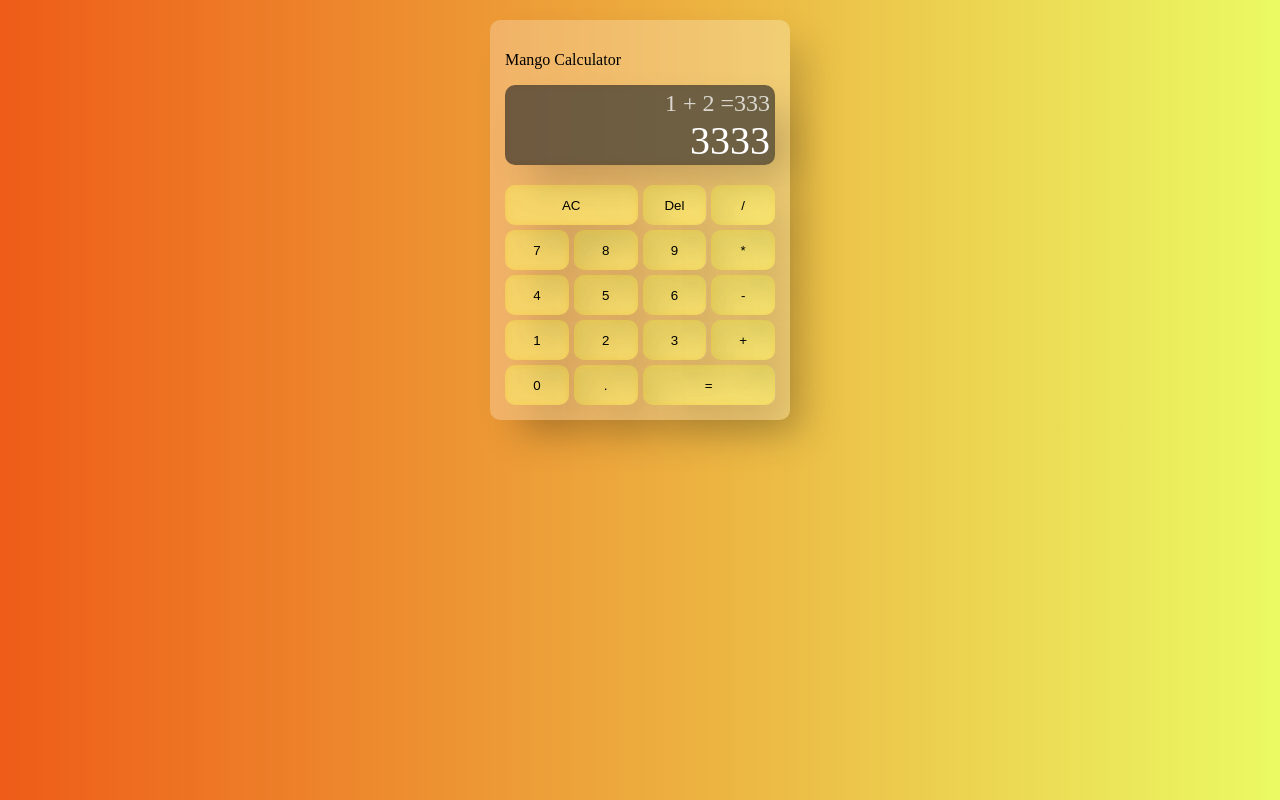
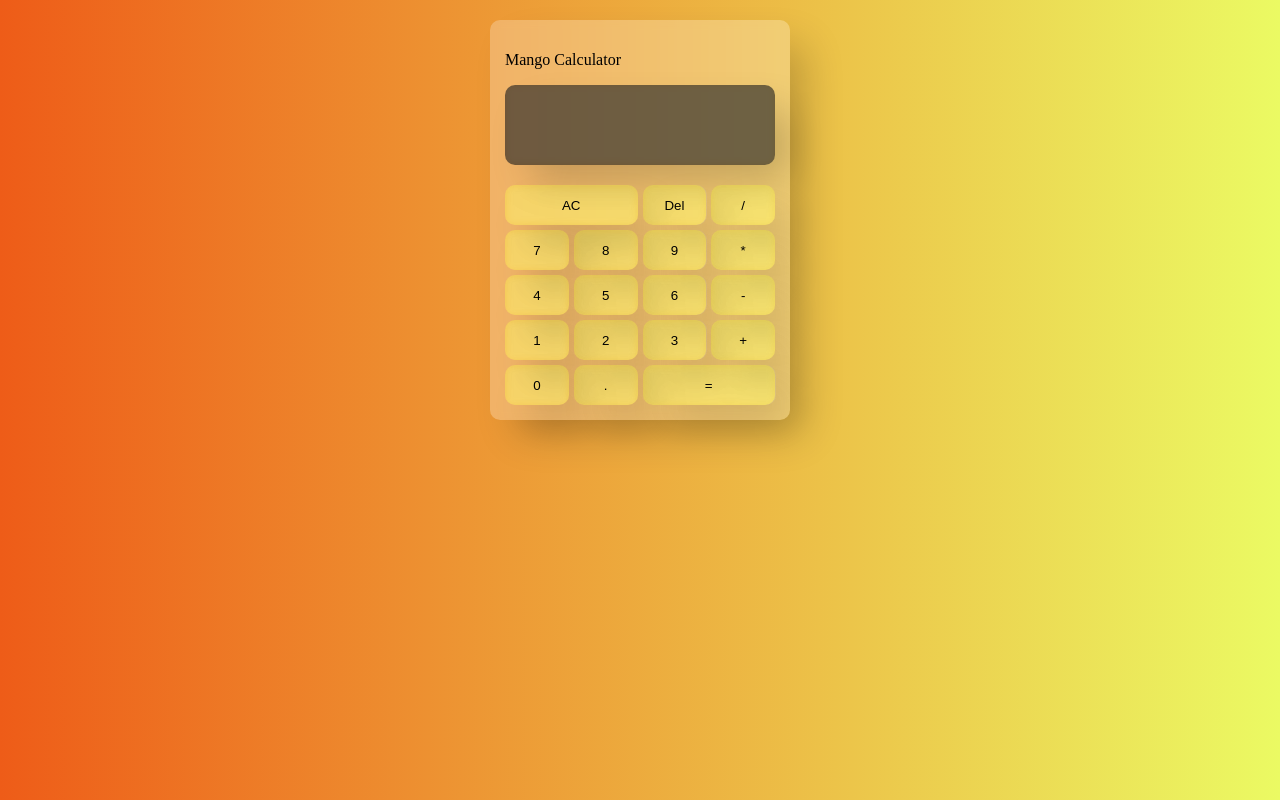
Before and after one commit to mskDev0092/react-calculator23, a React (Create React App) app: page / in a window 1280 px wide. Built offline with nearby package versions, Linux system fonts and the light colour scheme.

Commit message:
3 files modified

```diff
--- a/src/Calc.jsx
+++ b/src/Calc.jsx
@@ -13,11 +13,28 @@ export const calcActions = {
 const reducer = (state, { type, payload }) => {
   switch (type) {
     case 'ADD':
+      if (state.overwrite) {
+        return {
+          ...state,
+          currOperand: payload.digit,
+          overwrite: false,
+        };
+      }
   }
 };
 
+const INT_FORMATTER = new Intl.NumberFormat('en-us', {
+  maximumFractionDigits: 0,
+});
+function pushOperand(operand) {
+  if (operand == null) return;
+  const [int, decimal] = operand.split('.');
+  if (dec == null) return INT_FORMATTER.format(int);
+  return `${INT_FORMATTER.format(int)}.${dec}`;
+}
+
 export default function Calc() {
-  const [{ currentOperand, previousOperand, operation }, dispatch] = useReducer(
+  const [{ currOperand, prevOperand, operation }, dispatch] = useReducer(
     reducer,
     {}
   );
@@ -30,8 +47,10 @@ export default function Calc() {
 
         <div className="display" id="display">
           <div className="outputWrap">
-            <div className="prev">1 + 2 =333</div>
-            <div className="next">3333</div>
+            <div className="prev">
+              {pushOperand(currOperand)} {operation}
+            </div>
+            <div className="curr">{pushOperand(currOperand)}</div>
           </div>
         </div>
         <div className="btn-prim">
--- a/src/Operand.jsx
+++ b/src/Operand.jsx
@@ -4,7 +4,9 @@ import React from 'react';
 export default function Operand({ dispatch, operation }) {
   return (
     <button
-      onClick={() => dispatch({ type: calcActions.CHOOSE, payload: operation })}
+      onClick={() =>
+        dispatch({ type: calcActions.CHOOSE, payload: { operation } })
+      }
     >
       {operation}
     </button>
--- a/src/style.css
+++ b/src/style.css
@@ -80,7 +80,7 @@ button:hover {
   color: rgba(255, 255, 255, 0.75);
   font-size: 1.5rem;
 }
-.outputWrap .next {
+.outputWrap .curr {
   color: white;
   font-size: 2.5rem;
 }
```
